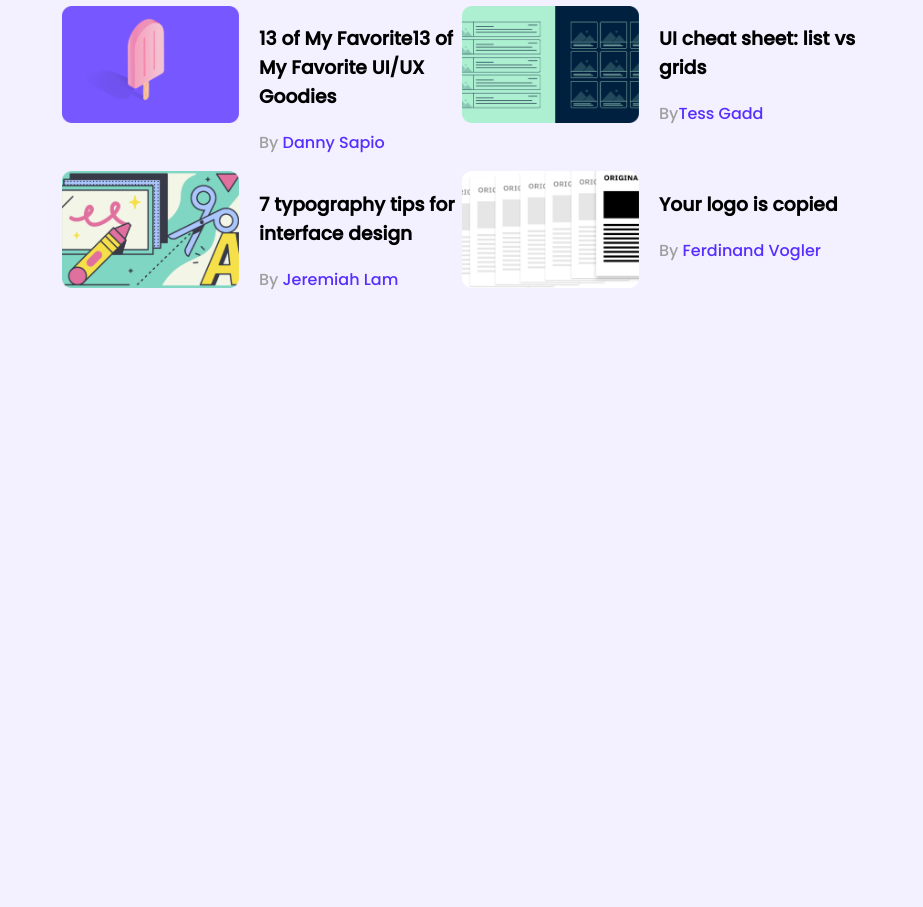
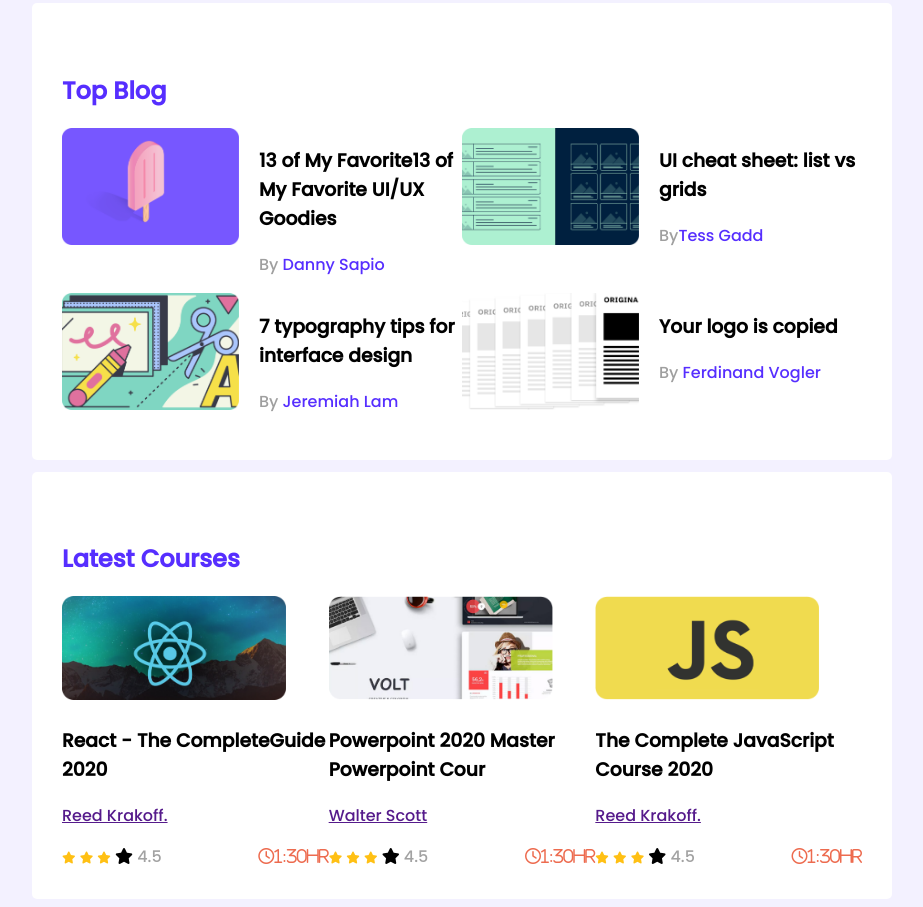
Before and after one commit to akila-niasa/leaderbboard-css3, a plain HTML site: page index.html in a window 1280 px wide. Shown: the part 284-1191 px from the top of the page, without its empty margins (178-1101 px from the left). Before the commit the page ends 800 px from the top, so only its background shows below. Drawn offline with Linux system fonts and the light colour scheme.

Commit message:
upper added

```diff
--- a/index.html
+++ b/index.html
@@ -8,6 +8,7 @@
     <title>LEADERBOARD</title>
     <!-- stylesheet -->
     <link rel="stylesheet" href="style/style.css">
+    <script src="https://kit.fontawesome.com/f7dc5c9231.js" crossorigin="anonymous"></script>
 </head>
 
 <body>
@@ -17,7 +18,6 @@
     </header>
     <!-- header end -->
     <main>
-        <!-- top blog -->
         <section class="container">
         <div class="top-player ">
             <h2 class="section-title">Top player</h2>
@@ -36,7 +36,10 @@
                 </div>
             </div>
         </div>
+    </section>
         <hr>
+        <!-- top blog -->
+        <section class="container">
           <div class="top-blog ">
                 <h2 class="section-title">Top Blog</h2>
                 <div class="blogs">
@@ -83,6 +86,70 @@
             </div>
             </div>
         </section>
+       <!------- Latest courses ---------->
+       <section class="container">
+           <h2 class="section-title">Latest Courses</h2>
+           <div class="courses">
+               <div class="added-courses">
+           <div class="course">
+                       <img src="images/course-1.png">
+                   </div>
+                       <div class="corse-detail">
+                         <h3 class="course-title">React - The CompleteGuide 2020 </h3>
+                         <p  class="course-auothor"><a href="">Reed Krakoff.</a></p>
+                         <div class="corse-info">
+                            <div>
+                                <i class="fas fa-star filled"></i>
+                                <i class="fas fa-star filled"></i>
+                                <i class="fas fa-star filled"></i>
+                                <i class="fas fa-star empty"></i>
+                                <span>4.5</span>
+                            </div>
+                            <div>
+                            <i class="far fa-clock">1:30hr</i>
+                       </div>
+                   </div>
+                   </div>
+                   </div>
+               <div class="added-courses">
+                   <div class="course">
+                       <img src="images/course-2.png" alt="">
+                       <div class="corse-detail"></div>
+                       <h3 class="course-title">Powerpoint 2020 Master Powerpoint Cour </h3>
+                       <p class="course-auothor"><a href="">Walter Scott</a></p>
+                       <div class="corse-info">
+                        <div>
+                            <i class="fas fa-star filled"></i>
+                            <i class="fas fa-star filled"></i>
+                            <i class="fas fa-star filled"></i>
+                            <i class="fas fa-star empty"></i>
+                            <span>4.5</span>
+                        </div>
+                        <i class="far fa-clock">1:30hr</i>
+                     </div>
+                   </div>
+               </div>
+               <div class="added-courses">
+                   <div class="course">
+                       <img src="images/course-3.png" alt="">
+                       <div class="corse-detail">
+                           <h3 class="course-title">The Complete JavaScript Course 2020</h3>
+                           <p  class="course-auothor"><a href="">Reed Krakoff.</a></p>
+                           <div class="corse-info">
+                            <div>
+                                <i class="fas fa-star filled"></i>
+                                <i class="fas fa-star filled"></i>
+                                <i class="fas fa-star filled"></i>
+                                <i class="fas fa-star empty"></i>
+                                <span>4.5</span>
+                            </div>
+                            <i class="far fa-clock">1:30hr</i>
+                         </div>
+                       </div>
+                   </div>
+               </div>
+           </div>
+       </section>
     </main>
 </body>
 
--- a/style/style.css
+++ b/style/style.css
@@ -7,12 +7,15 @@
 }
 main{
     display: flex;
-    justify-content: center;
+    flex-direction: column;
+    align-items: center;
 }
 .container{
     background-color: #FFFFFF;
-height:200px;
 width: 800px;
+padding: 30px;
+margin-top: 12px;
+border-radius: 5px;
 }
 /* top palyer */
 .top-player{
@@ -21,7 +24,7 @@
 .section-title{
     color: #562EFF;
     font-size: 24px;
-    padding-top: 20px;
+     padding-top: 20px;
 
 }
 .players{
@@ -36,7 +39,6 @@
 .player img{
      height: 56px;
      width:56px ;
-     radius:50%
 }
 .player-name{
     margin-left: 16px;
@@ -78,3 +80,50 @@
     color: #562EFF;
     font-size: 16px;
 }
+/* courses-style */
+.courses{
+    display: grid;
+     grid-template-columns: repeat(3,1fr);
+}
+.corse-info{
+    display: flex;
+    align-items: center;
+    justify-content: space-between;
+}
+.course img{
+    width: 224px;
+height: 104px;
+}
+.filled{
+    font-size: 12px;
+    color: #ffc014 !important;
+
+}
+.fa-star .empty{
+    font-size: 1px;
+    color: #A2A2A2;
+}
+span{
+    color:  #A2A2A2;;
+}
+.fa-clock{
+    color: #ED6B4F;
+}
+/*----------
+ MEDIA QUERIES
+---------*/
+/* mobile devices */
+@media only screen and (max-width:688px) {
+    .container{
+        width: 100%;
+    }
+.players, .blogs, .courses{
+     grid-template-columns: repeat(1,1fr);
+
+}
+.player{
+    flex-direction:column;
+}
+
+
+}
```
Lines whose indentation alone changed are shown as unchanged.
